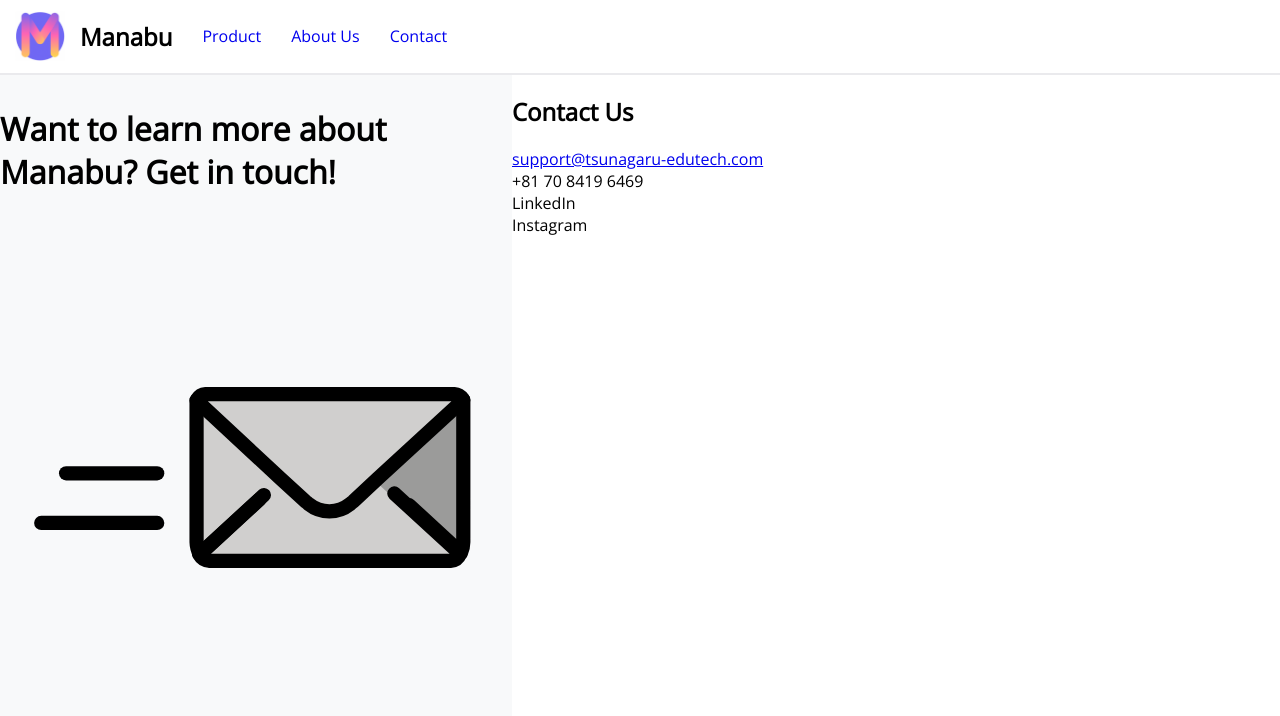
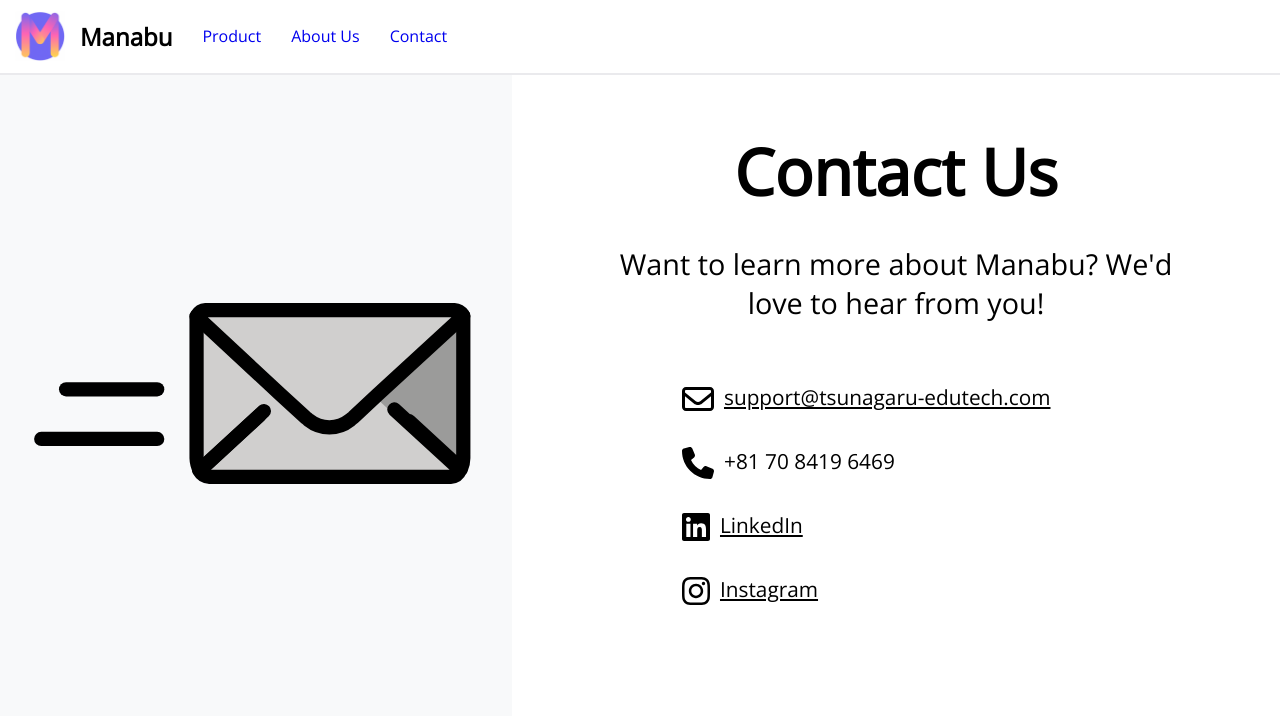
Before and after one commit to Dylaan94/Manabu, a Gatsby site: page /contact in a window 1280 px wide. Shown: the top 716 px of the page. Built offline with nearby package versions, Linux system fonts and the light colour scheme; Gatsby itself is replaced by a stand-in of ours.

Commit message:
added contact page

```diff
--- a/src/components/ContactList.js
+++ b/src/components/ContactList.js
@@ -1,31 +1,40 @@
 import React from "react";
 import styled from "styled-components";
 
+//Icon imports
 
+import phone from "../images/phone-solid.svg";
+import email from "../images/envelope-regular.svg";
+import linkedIn from "../images/linkedin.svg";
+import instagram from "../images/instagram.svg";
 
 export default function ContactList() {
   return (
     <List>
-      {/* <ListItem>
-        <p>Address</p>
-        <p>Co-working & Co-learning Space Q, Fukuoka 812-0012, Japan</p>
-      </ListItem> */}
       <ListItem aria-label="Email Address">
-        <p>
-          <a href="mailto:support@tsunagaru-edutech.com">
-            support@tsunagaru-edutech.com
-          </a>
-        </p>
+        <a href="mailto:support@tsunagaru-edutech.com">
+          <Icon src={email} />
+          <p>support@tsunagaru-edutech.com</p>
+        </a>
       </ListItem>
       <ListItem aria-label="Phone Number">
+        <Icon src={phone} />
         <p>+81 70 8419 6469</p>
       </ListItem>
-
       <ListItem>
-        <p>LinkedIn</p>
+        <a
+          href="https://www.linkedin.com/company/tsunagaru-edutech/"
+          target="_blank"
+        >
+          <Icon src={linkedIn} />
+          <p>LinkedIn</p>
+        </a>
       </ListItem>
       <ListItem>
-        <p>Instagram</p>
+        <a href="https://www.instagram.com/tsunagaruedutech/" target="_blank">
+          <Icon src={instagram} />
+          <p>Instagram</p>
+        </a>
       </ListItem>
     </List>
   );
@@ -34,11 +43,39 @@ export default function ContactList() {
 const List = styled.ul`
   list-style: none;
   padding: 0;
+  width: 60%;
+  display: flex;
+  flex-direction: column;
+
+  @media screen and (max-width: 768px) {
+    width: 80%;
+    align-items: center;
+    text-align: center;
+  }
+
+  @media screen and (max-width: 480px) {
+    width: 100%;
+  }
 `;
 
 const ListItem = styled.li`
+  display: flex;
+  padding: 2vh;
+
+  a {
+    display: flex;
+
+    color: black;
+  }
+
   p {
     margin: 0;
+    margin-left: 0.5em;
     padding: 0;
+    font-size: 1.3em;
   }
 `;
+
+const Icon = styled.img`
+  height: 2em;
+`;
--- a/src/pages/contact.js
+++ b/src/pages/contact.js
@@ -4,6 +4,7 @@ import styled from "styled-components";
 
 // component imports
 import ContactList from "../components/ContactList";
+import CustomButton from "../components/CustomButton";
 
 // image imports
 import IncomingMail from "../images/IncomingMail.svg";
@@ -13,16 +14,18 @@ export default function Contact() {
     <Layout>
       <Root>
         <LeftDiv>
-          <SubText>Want to learn more about Manabu? Get in touch!</SubText>
           <img src={IncomingMail} />
         </LeftDiv>
         <RightDiv>
           <Title>Contact Us</Title>
+          <SubText>
+            Want to learn more about Manabu? We'd love to hear from you!
+          </SubText>
           <ContactList />
-          {/* <SubText>
+          {/* <Newsletter>
             Want to keep up to date with Tsunagaru Edutech? Click below to sign
             up to our newsletter!
-          </SubText> */}
+          </Newsletter> */}
         </RightDiv>
       </Root>
     </Layout>
@@ -31,21 +34,62 @@ export default function Contact() {
 
 const Root = styled.div`
   display: flex;
+  justify-content: center;
+
+  animation: fadeIn 0.5s;
+  @keyframes fadeIn {
+    0% {
+      opacity: 0;
+    }
+    50% {
+      opacity: 1;
+    }
+    100% {
+      opacity: 1;
+    }
+  }
 `;
 
 const LeftDiv = styled.div`
   width: 40%;
   background-color: #f8f9fa;
-  /* color: #6e68f0; */
+  display: flex;
+  flex-direction: column;
+  align-items: center;
+  justify-content: center;
+
+  @media screen and (max-width: 768px) {
+    display: none;
+  }
 `;
 
 const RightDiv = styled.div`
+  display: flex;
+  flex-direction: column;
+  align-items: center;
   width: 60%;
+  margin-bottom: 10vh;
+
+  @media screen and (max-width: 480px) {
+    width: 80%;
+  }
 `;
 
-const Title = styled.h2``;
+const Title = styled.h2`
+  text-align: center;
+  margin-bottom: 0;
+  font-size: 4em;
+`;
 
 const SubText = styled.h3`
-  font-size: 2em;
-  font-weight: 900;
+  font-size: 1.8em;
+  font-weight: 400;
+  align-self: center;
+  width: 80%;
+  text-align: center;
 `;
+
+const Newsletter = styled.h3`
+  width: 80%;
+  text-align: center;
+`;
```
Also changed, not shown: src/components/TeamMembers.js (+10 -0 lines), src/images/envelope-regular.svg (added), src/images/instagram.svg (added), src/images/linkedin.svg (added), src/images/phone-solid.svg (added).
